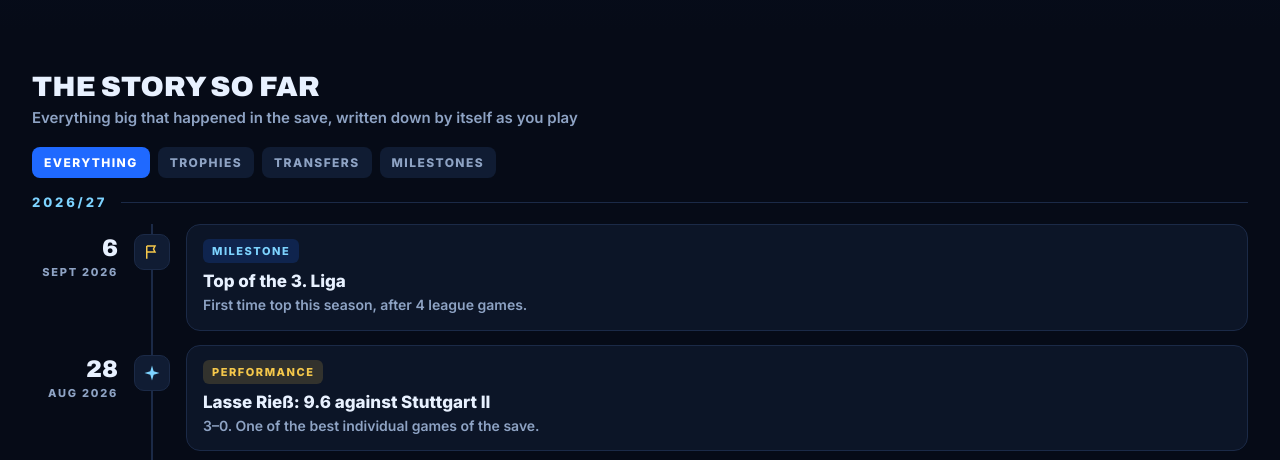
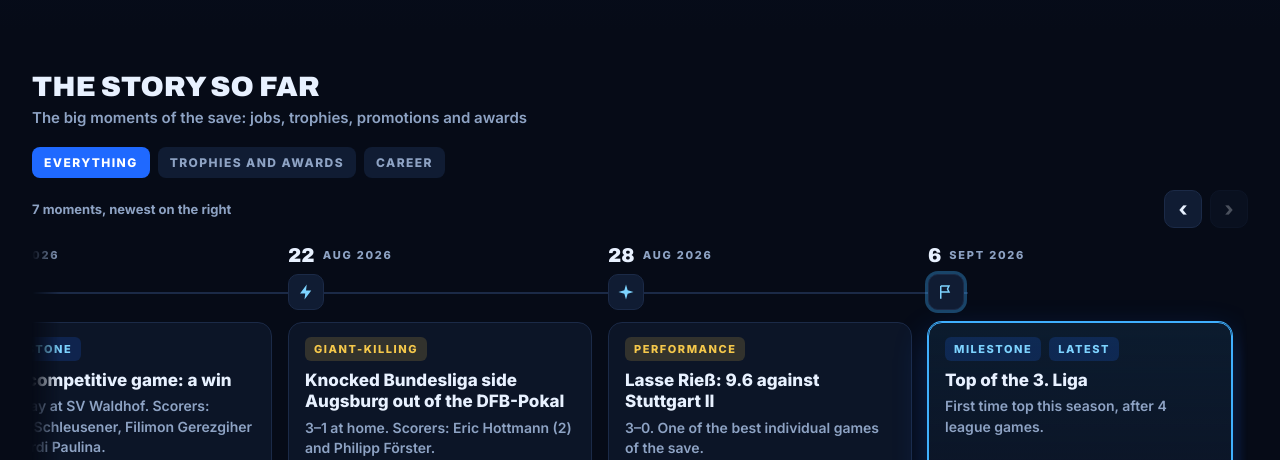
Before and after one commit to Andtho24/Stats, a plain HTML site: page fm/index.html in a window 1280 px wide. Shown: the part 492-952 px from the top of the page. Drawn offline with Linux system fonts and the light colour scheme.

Commit message:
Update fm/index.html

```diff
--- a/fm/index.html
+++ b/fm/index.html
@@ -54,26 +54,35 @@ h2{font-size:28px;margin:0 0 6px}.h2s{font:600 15px Inter;color:var(--mut);margi
 .stack{display:grid;gap:24px;align-content:start}
 @media (max-width:960px){.two,.xi2{grid-template-columns:1fr}.wrap{padding:0 16px}.live{padding:10px 16px}}
 .tabs{display:flex;gap:8px;margin-bottom:16px;flex-wrap:wrap}.tabs button{font:800 12px Inter;letter-spacing:.12em;padding:8px 12px;border-radius:8px;background:var(--panel2);color:var(--mut);border:0;cursor:pointer}.tabs button.on{background:var(--blue);color:#fff}
-/* story */
+/* story: horizontal slider, oldest left, newest right */
+.hs-wrap{position:relative}
+.hs{display:flex;overflow-x:auto;scroll-snap-type:x mandatory;scroll-behavior:smooth;padding:4px 2px 14px;scrollbar-width:thin;scrollbar-color:#1B2A47 transparent}
+.hs::-webkit-scrollbar{height:6px}.hs::-webkit-scrollbar-thumb{background:#1B2A47;border-radius:3px}
+.hc{flex:0 0 320px;scroll-snap-align:end;padding-right:16px;display:flex;flex-direction:column}
+.hc .when{height:22px;font:800 11px Inter;letter-spacing:.16em;color:var(--mut);display:flex;align-items:center;gap:8px;white-space:nowrap}
+.hc .when b{font-family:Archivo,sans-serif;font-stretch:125%;font-weight:900;font-size:20px;letter-spacing:0;color:var(--txt)}
+.hc .rail{position:relative;height:40px;margin:6px 0 10px;display:flex;align-items:center}
+.hc .rail::before{content:"";position:absolute;left:0;right:-16px;top:50%;height:2px;background:var(--line)}
+.hc:last-child .rail::before{right:auto;width:40px}
+.hc .tile{position:relative;width:36px;height:36px;border-radius:10px;display:grid;place-items:center;background:var(--panel2);border:1px solid var(--line);color:var(--ice)}
+.hc .tile svg{width:18px;height:18px}
+.hc .sea{position:relative;margin-left:10px;font:800 11px Inter;letter-spacing:.2em;color:var(--ice);background:var(--bg);padding:3px 8px;border:1px solid var(--line);border-radius:6px}
+.hc .body{flex:1;background:var(--panel);border:1px solid var(--line);border-radius:14px;padding:14px 16px;transition:border-color .2s,box-shadow .2s}
+.hc .body .t{font:800 17px/1.25 Inter;margin:9px 0 5px}.hc .body .x{font:600 14px/1.45 Inter;color:var(--mut)}
+.hc.k-trophy .tile,.hc.k-award .tile,.hc.k-promotion .tile{background:rgba(245,200,75,.16);border-color:rgba(245,200,75,.5);color:var(--gold)}
+.hc.k-trophy .body{border-color:rgba(245,200,75,.45);background:linear-gradient(180deg,rgba(245,200,75,.10),var(--panel))}
+.hc.k-sacked .tile,.hc.k-relegation .tile{color:var(--red)}
+.hc.k-appointed .tile{background:var(--blue);border-color:var(--blue);color:#fff}
+.hc.latest .body{border-color:var(--sky);box-shadow:0 0 0 1px var(--sky),0 14px 34px rgba(31,105,255,.28);background:linear-gradient(180deg,rgba(64,176,255,.10),var(--panel))}
+.hc.latest .tile{box-shadow:0 0 0 3px rgba(64,176,255,.35)}
+.hs-bar{display:flex;align-items:center;gap:8px;margin:-4px 0 12px}
+.hs-count{margin-right:auto;font:700 13px Inter;color:var(--mut)}
+.hs-nav{width:38px;height:38px;border-radius:10px;border:1px solid var(--line);background:var(--panel2);color:var(--txt);font:800 20px Inter;cursor:pointer;display:grid;place-items:center;padding:0}
+.hs-nav:hover{border-color:var(--sky)}.hs-nav[disabled]{opacity:.3;cursor:default}
+.hs{-webkit-mask-image:linear-gradient(90deg,transparent 0,#000 28px,#000 calc(100% - 8px),transparent);mask-image:linear-gradient(90deg,transparent 0,#000 28px,#000 calc(100% - 8px),transparent)}
+@media (max-width:600px){.hc{flex-basis:82vw}.hs-nav{display:none}}
 .season-h{display:flex;align-items:center;gap:14px;margin:6px 0 14px;font:800 13px Inter;letter-spacing:.22em;color:var(--ice)}
 .season-h::after{content:"";flex:1;height:1px;background:var(--line)}
-.ev{display:grid;grid-template-columns:86px 40px 1fr;gap:0 14px;position:relative}
-.ev .when{text-align:right;padding-top:12px}
-.ev .when b{display:block;font-family:Archivo,sans-serif;font-stretch:125%;font-weight:900;font-size:24px;line-height:1}
-.ev .when span{font:800 11px Inter;letter-spacing:.16em;color:var(--mut)}
-.ev .rail{position:relative;display:flex;justify-content:center}
-.ev .rail::before{content:"";position:absolute;top:0;bottom:0;width:2px;background:var(--line)}
-.ev:first-of-type .rail::before{top:22px}.ev.last .rail::before{bottom:calc(100% - 22px)}
-.ev .tile{position:relative;margin-top:10px;width:36px;height:36px;border-radius:10px;display:grid;place-items:center;background:var(--panel2);border:1px solid var(--line);color:var(--ice)}
-.ev .tile svg{width:18px;height:18px}
-.ev .body{background:var(--panel);border:1px solid var(--line);border-radius:14px;padding:14px 16px;margin-bottom:14px}
-.ev .body .t{font:800 17px Inter;margin:8px 0 4px}.ev .body .x{font:600 14px/1.45 Inter;color:var(--mut)}
-.ev.k-trophy .tile{background:rgba(245,200,75,.16);border-color:rgba(245,200,75,.5);color:var(--gold)}
-.ev.k-trophy .body{border-color:rgba(245,200,75,.45);background:linear-gradient(180deg,rgba(245,200,75,.10),var(--panel))}
-.ev.k-appointed .tile{background:var(--blue);border-color:var(--blue);color:#fff}
-.ev.k-signing .tile{color:var(--green)}.ev.k-departure .tile{color:var(--red)}
-.ev.k-giant .tile,.ev.k-milestone .tile{color:var(--gold)}
-@media (max-width:600px){.ev{grid-template-columns:58px 30px 1fr;gap:0 10px}.ev .when b{font-size:19px}.ev .tile{width:30px;height:30px}}
 /* facts */
 .facts{display:grid;grid-template-columns:repeat(auto-fill,minmax(250px,1fr));gap:14px}
 .fact{background:linear-gradient(160deg,var(--panel2),var(--panel));border:1px solid var(--line);border-radius:16px;padding:18px}
@@ -155,9 +164,10 @@ tr:last-child td{border-bottom:0}
   <div class="chips" id="chips"></div>
 </div></div>
 <div class="wrap">
-  <section id="story"><h2 class="wide">The story so far</h2><div class="h2s">Everything big that happened in the save, written down by itself as you play</div>
-    <div class="tabs" id="storyTabs"><button data-f="all" class="on">EVERYTHING</button><button data-f="trophy">TROPHIES</button><button data-f="transfer">TRANSFERS</button><button data-f="milestone">MILESTONES</button></div>
-    <div id="storyList"></div></section>
+  <section id="story"><h2 class="wide">The story so far</h2><div class="h2s">The big moments of the save: jobs, trophies, promotions and awards</div>
+    <div class="tabs" id="storyTabs"><button data-f="all" class="on">EVERYTHING</button><button data-f="trophy">TROPHIES AND AWARDS</button><button data-f="career">CAREER</button></div>
+    <div class="hs-bar"><span class="hs-count" id="storyCount"></span><button class="hs-nav" id="stPrev" aria-label="Older">‹</button><button class="hs-nav" id="stNext" aria-label="Newer">›</button></div>
+    <div class="hs-wrap"><div class="hs" id="storyList"></div></div></section>
   <section id="facts-s"><h2 class="wide">Did you know?</h2><div class="h2s">Fresh facts from the save, new ones as the season goes on</div><div class="facts" id="facts"></div></section>
   <section id="season"><div class="two">
     <div class="stack">
@@ -213,8 +223,10 @@ tr:last-child td{border-bottom:0}
     appointed: ['APPOINTED', 'b', I.brief], signing: ['SIGNING', 'gr', I.inn], loan: ['LOAN', 'gr', I.inn], departure: ['DEPARTURE', 'r', I.out],
     trophy: ['TROPHY', 'g', I.cup], promotion: ['PROMOTION', 'g', I.up], giant: ['GIANT-KILLING', 'g', I.bolt], milestone: ['MILESTONE', 'b', I.flag],
     performance: ['PERFORMANCE', 'g', I.spark], debut: ['DEBUT', 'b', I.spark], record: ['RECORD', 'b', I.up], moment: ['MOMENT', '', I.spark],
+    award: ['AWARD', 'g', I.star.replace('class="ico" ', '')], sacked: ['SACKED', 'r', I.out], left: ['NEW JOB', 'b', I.brief], season: ['SEASON', '', I.flag],
+    relegation: ['RELEGATION', 'r', I.out], final: ['CUP FINAL', 'g', I.cup],
   };
-  const GROUP = { trophy: 'trophy', promotion: 'trophy', signing: 'transfer', loan: 'transfer', departure: 'transfer' };
+  const GROUP = { trophy: 'trophy', promotion: 'trophy', award: 'trophy', appointed: 'career', sacked: 'career', left: 'career' };
   let D = null, xiTab = 'season', sqTab = 'season', storyF = 'all';
   const vs = (club, m) => m.venue === 'A' ? `${esc(m.opp)} <span style="color:var(--mut)">v</span> ${esc(club)}` : `${esc(club)} <span style="color:var(--mut)">v</span> ${esc(m.opp)}`;
   const score = m => m.venue === 'A' ? `${m.ga}–${m.gf}` : `${m.gf}–${m.ga}`;
@@ -298,13 +310,29 @@ tr:last-child td{border-bottom:0}
       (d.game_date ? 'Read from the save every time the game saves. Friendlies never count.' : 'Results are entered live on stream.');
   }
   function renderStory() {
-    const ev = (D.story || []).filter(e => storyF === 'all' || (GROUP[e.kind] || 'milestone') === storyF || (storyF === 'milestone' && !GROUP[e.kind]));
-    if (!ev.length) { $('storyList').innerHTML = '<div class="empty">Nothing here yet.</div>'; return; }
-    const bySeason = [];
-    ev.slice().reverse().forEach(e => { let s = bySeason.find(x => x.s === e.season); if (!s) bySeason.push(s = { s: e.season, list: [] }); s.list.push(e); });
-    $('storyList').innerHTML = bySeason.map(g => `<div class="season-h">${esc(g.s || '')}</div>` + g.list.map((e, i) => { const k = KIND[e.kind] || KIND.moment; const d = dd(e.date);
-      return `<div class="ev k-${e.kind} ${i === g.list.length - 1 ? 'last' : ''}"><div class="when">${d ? `<b>${d.getUTCDate()}</b><span>${fmt(e.date, { month: 'short' }).toUpperCase()} ${d.getUTCFullYear()}</span>` : ''}</div><div class="rail"><div class="tile">${k[2]}</div></div><div class="body"><span class="pill ${k[1]}">${k[0]}</span><div class="t">${esc(e.title)}</div>${e.text ? `<div class="x">${esc(e.text)}</div>` : ''}</div></div>`; }).join('')).join('');
+    const ev = (D.story || []).filter(e => storyF === 'all' || GROUP[e.kind] === storyF);
+    const box = $('storyList');
+    $('storyCount').textContent = ev.length > 1 ? `${ev.length} moments, newest on the right` : '';
+    if (!ev.length) { box.innerHTML = '<div class="empty" style="flex:1">Nothing here yet.</div>'; navState(); return; }
+    let lastSeason = null;
+    box.innerHTML = ev.map((e, i) => { const k = KIND[e.kind] || KIND.moment; const d = dd(e.date); const newSeason = e.season && e.season !== lastSeason; lastSeason = e.season;
+      const latest = i === ev.length - 1 && ev.length > 1;
+      return `<div class="hc k-${e.kind}${latest ? ' latest' : ''}"><div class="when">${d ? `<b>${d.getUTCDate()}</b>${fmt(e.date, { month: 'short' }).toUpperCase()} ${d.getUTCFullYear()}` : ''}</div><div class="rail"><div class="tile">${k[2]}</div>${newSeason ? `<span class="sea">${esc(e.season)}</span>` : ''}</div><div class="body"><div class="pills"><span class="pill ${k[1]}">${k[0]}</span>${latest ? '<span class="pill b">LATEST</span>' : ''}</div><div class="t">${esc(e.title)}</div>${e.text ? `<div class="x">${esc(e.text)}</div>` : ''}</div></div>`; }).join('');
+    const sig = storyF + ':' + ev.length;                 // only jump to the newest when something new arrives
+    if (sig !== renderStory.sig) {
+      renderStory.sig = sig;
+      const go = () => { box.scrollTo({ left: box.scrollWidth, behavior: 'instant' }); navState(); };
+      requestAnimationFrame(go); setTimeout(go, 300); if (document.fonts) document.fonts.ready.then(go);
+    } else navState();
   }
+  function navState() {
+    const b = $('storyList'), max = b.scrollWidth - b.clientWidth - 4;
+    $('stPrev').disabled = b.scrollLeft <= 4; $('stNext').disabled = b.scrollLeft >= max;
+    $('stPrev').classList.toggle('hide', max <= 0); $('stNext').classList.toggle('hide', max <= 0);
+  }
+  $('storyList').addEventListener('scroll', () => navState(), { passive: true });
+  $('stPrev').onclick = () => $('storyList').scrollBy({ left: -336, behavior: 'smooth' });
+  $('stNext').onclick = () => $('storyList').scrollBy({ left: 336, behavior: 'smooth' });
   function renderChart() {
     const P = D.positions || [], box = $('posChart');
     $('posBox').classList.toggle('hide', P.length < 2);
@@ -351,7 +379,7 @@ tr:last-child td{border-bottom:0}
   tabs('sqTabs', s => { sqTab = s.t; renderSquad(); });
   tabs('storyTabs', s => { storyF = s.f; renderStory(); });
   function load() { fetch('data.json?t=' + Date.now(), { cache: 'no-store' }).then(r => r.json()).then(render).catch(() => {}); }
-  let rz; window.addEventListener('resize', () => { clearTimeout(rz); rz = setTimeout(() => D && renderChart(), 150); });
+  let rz; window.addEventListener('resize', () => { clearTimeout(rz); rz = setTimeout(() => { if (D) { renderChart(); navState(); } }, 150); });
   load(); setInterval(load, 60000);
 })();
 </script>
```
